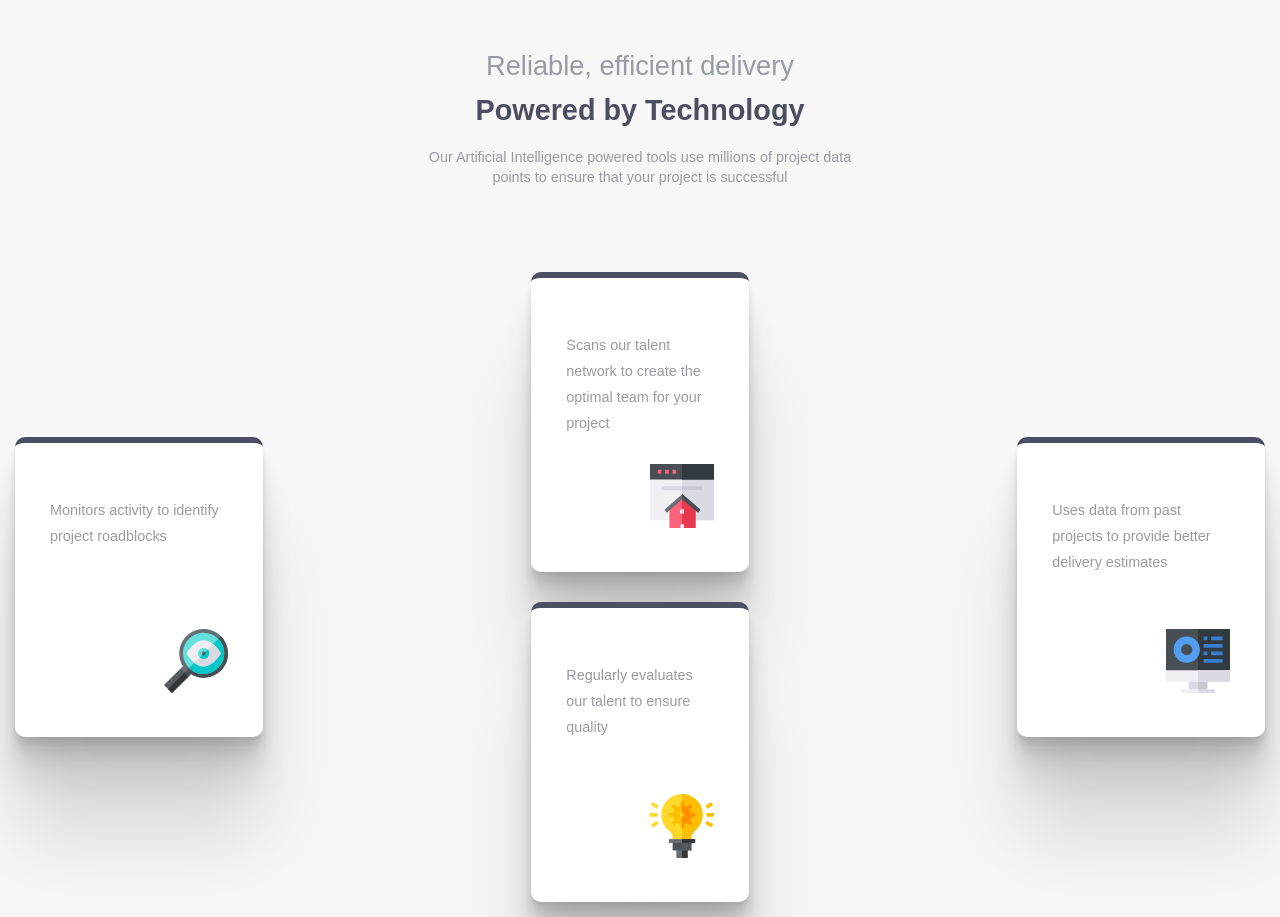
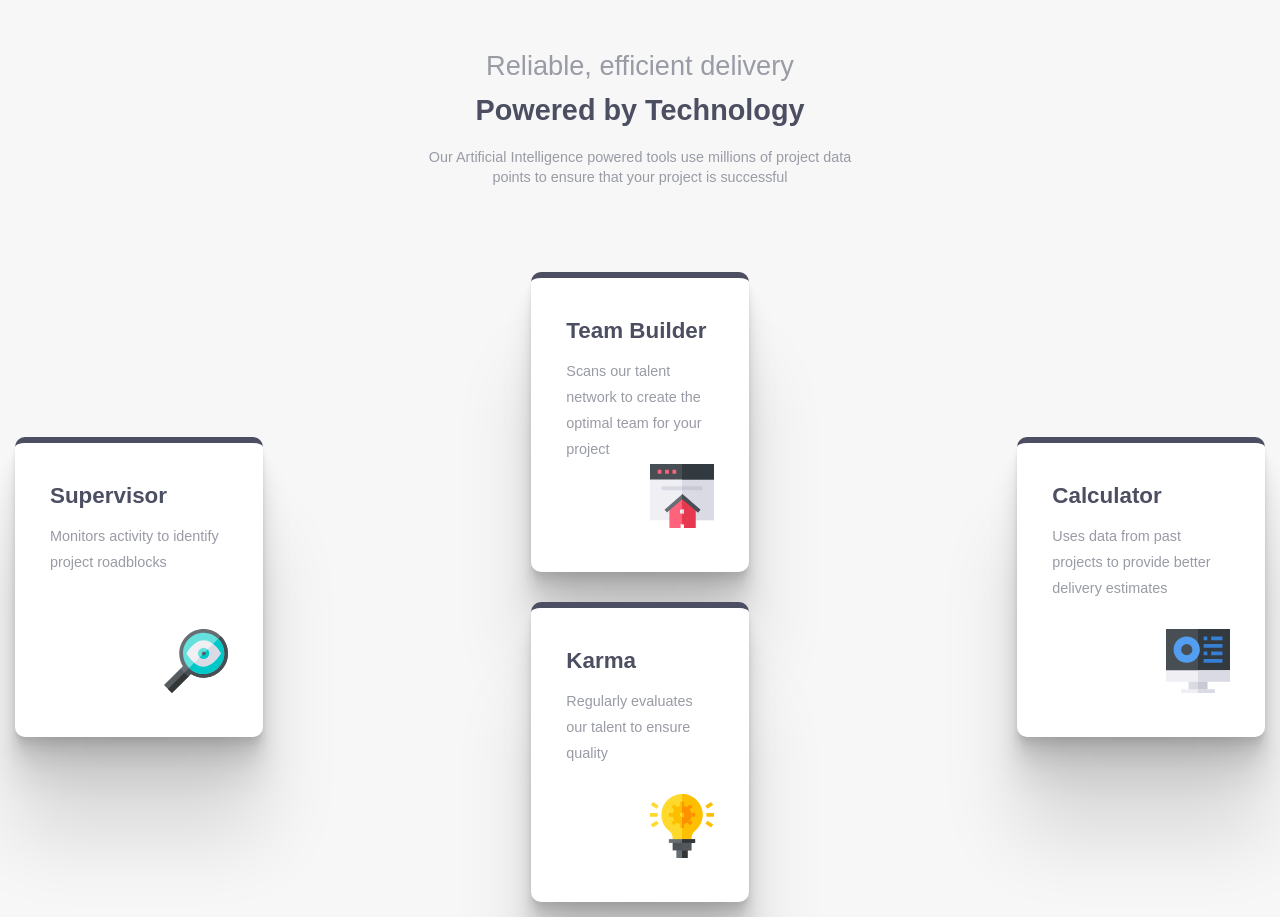
Before and after one commit to DianaMaer/four-card-feature-section-react, a React (Create React App) app: page / in a window 1280 px wide. Built offline with nearby package versions, Linux system fonts and the light colour scheme.

Commit message:
fix the props.title in

```diff
--- a/src/components/Card.js
+++ b/src/components/Card.js
@@ -5,7 +5,7 @@ const Card = (props)=>{
         return (
         <section className="section-card">
             <div className="text-container">
-                <h3>{props.imageUrltitle}</h3>
+                <h3>{props.title}</h3>
                 <p className="text-card">{props.description}</p>
             </div>
             <div className="image-container">
--- a/src/components/CardList.js
+++ b/src/components/CardList.js
@@ -33,12 +33,10 @@ class CardList extends Component {
         <div className="card-list-container">
             {data.map((item, index) => index === 0 ? <Card {...item}/> : null )}
             <div className="stackCardsClass">
-
                 {data.map((item, index)  => index === 1 || index === 2
                 ? <Card  {...item}/>
                 : null)
                 }
-
             </div>
             {data.map((item, index) => index === 3 ? <Card {...item}/> : null )}
         </div>
```
